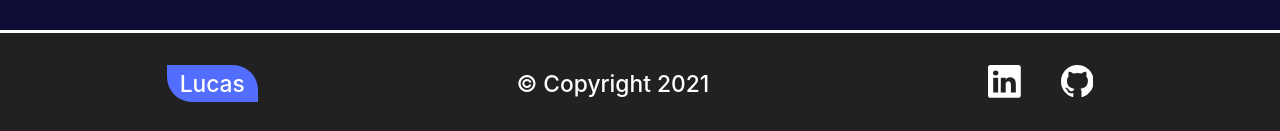
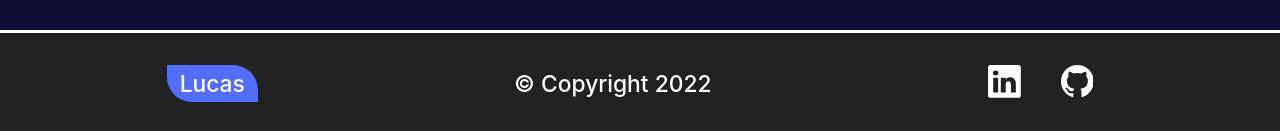
Before and after one commit to DigitalHDR/Meu-portfolio-react, a React (Create React App) app: page /projetos in a window 1280 px wide. Shown: the part 4306-4437 px from the top of the page. Built offline with nearby package versions, Linux system fonts and the light colour scheme.

Commit message:
Copyright 2022

```diff
--- a/src/components/Footer/index.jsx
+++ b/src/components/Footer/index.jsx
@@ -13,7 +13,7 @@ export default function index() {
 
           <div><p className='nome'>Lucas</p></div>
 
-          <div><p>© Copyright 2021</p></div>
+          <div><p>© Copyright 2022</p></div>
 
           <div>
             <ul>
--- a/src/components/Header/header.css
+++ b/src/components/Header/header.css
@@ -35,7 +35,6 @@ button {
   font-size: 25px;
 }
 
-
 @media (max-width: 814px) {
   button {
     display: flex;
```
Also changed, not shown: src/App.js (indentation only), src/components/Header/index.jsx (line endings or trailing spaces).
